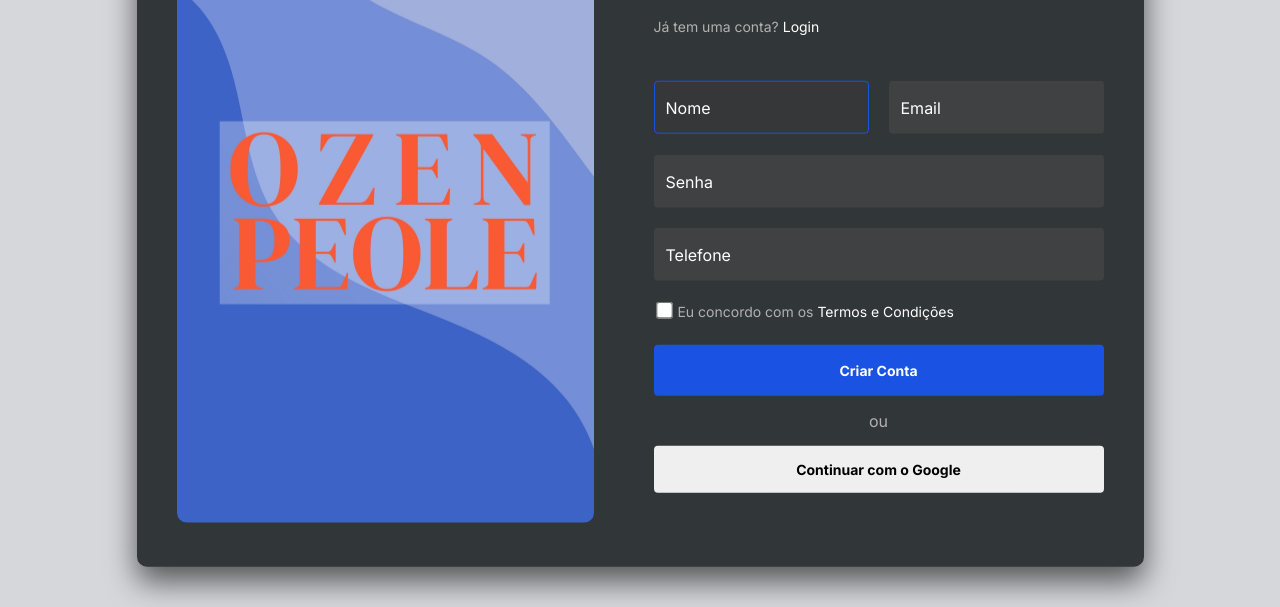
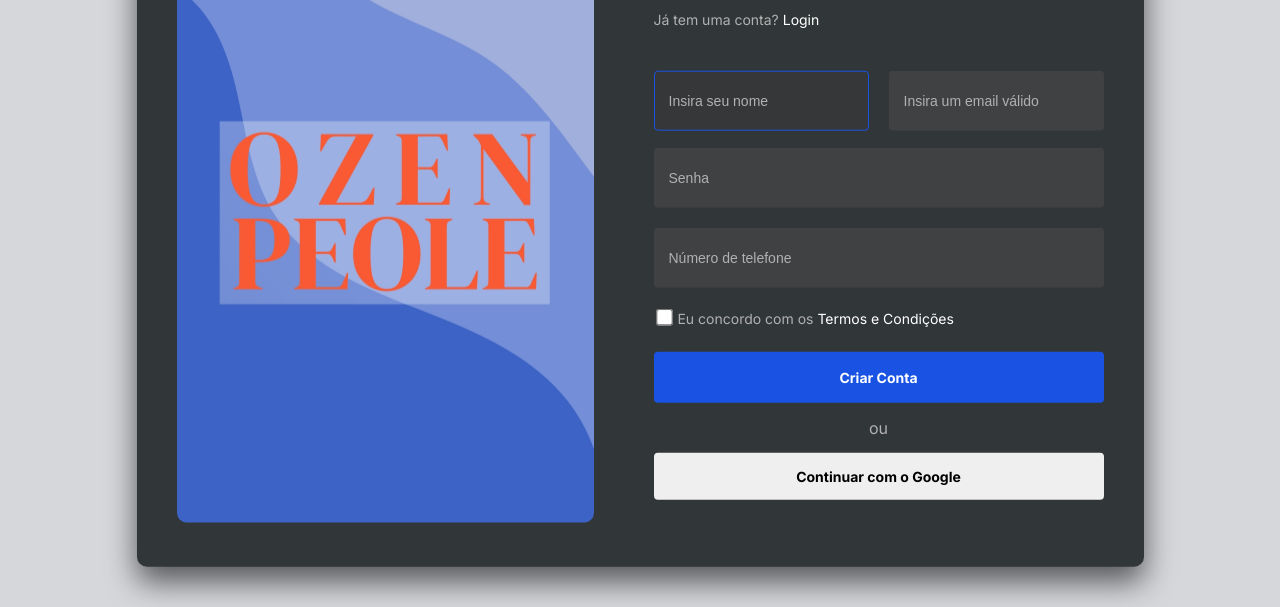
Before and after one commit to enzogran01/site-ozenpeole, a plain HTML site: page cadastro/cadastro.html in a window 1280 px wide. Shown: the part 193-800 px from the top of the page. Drawn offline with Linux system fonts and the light colour scheme.

Commit message:
cadastro/css placeholder addition

```diff
--- a/cadastro/cadastro.html
+++ b/cadastro/cadastro.html
@@ -24,27 +24,27 @@
                 <form id="formulario" action="#" method="post">
                     <div class="form-minigroup">
                         <div class="form-group">
-                            <label class="input-label" for="name">Nome</label>
-                            <input class="input-field" type="text" name="name" autofocus>
+                            <!-- <label class="input-label" for="name">Nome</label> -->
+                            <input placeholder="Insira seu nome" class="input-field" type="text" name="name" required autofocus>
                        </div>
                           <div class="form-group">
-                            <label class="input-label" for="email">Email</label>
-                            <input class="input-field" type="email" name="email">
+                            <!-- <label class="input-label" for="email">Email</label> -->
+                            <input placeholder="Insira um email válido" autocomplete="email" class="input-field" type="email" name="email" required>
                           </div>
                     </div>
 
                     <div class="form-group">
-                        <label class="input-label" for="password">Senha</label>
-                        <input class="input-field" type="password" name="password">
+                        <!-- <label class="input-label" for="password">Senha</label> -->
+                        <input placeholder="Senha" class="input-field" type="password" name="password" required>
                     </div>
 
                     <div class="form-group">
-                        <label class="input-label" for="telephone">Telefone</label>
-                        <input class="input-field" type="tel" name="telephone">
+                        <!-- <label class="input-label" for="telephone">Telefone</label> -->
+                        <input placeholder="Número de telefone" class="input-field" type="tel" name="telephone" maxlength="11" minlength="11" required>
                     </div>
 
                     <div class="terms-conditions">
-                        <input type="checkbox">
+                        <input type="checkbox" required>
                         <label for="">Eu concordo com os <a href="#">Termos e Condições</a></label>
                     </div>
 
--- a/cadastro/css/style.css
+++ b/cadastro/css/style.css
@@ -70,16 +70,13 @@ body {
     text-decoration: underline;
 }
 .input-field {
-
     width: 100%;
-    padding: 8px;
     border-radius: 4px;
     border: 1.7px solid transparent;
     background-color: #4e4e4e7a;
     outline: none;
-    font-family: "Inter", sans-serif;
     font-size: 14px;
-    padding: 17px 12px;
+    padding: 21px 14px;
     color: #fff;
     transition: 0.2s;
 }
@@ -87,16 +84,28 @@ body {
 .input-field:focus {
     border: 1.7px solid #1A53E3;
     background-color: #3a3a3a7a;
-    font-family: "Inter", sans-serif;
     font-size: 14px;
 }
 
-.input-label {
+.input-field::placeholder {
+    color: #b1b1b1;
+}
+
+.input-field::placeholder:focus {
+    display:flex;
+}
+
+
+/* .input-label {
     position: absolute;
     left: 8px;
     transition: all 0.2s;
     padding: 0 4px;
 }
+
+.form-group label {
+    color: #fff;
+} */
 
 .form-group {
     display: flex;
@@ -108,9 +117,6 @@ body {
     width: 100%;
 }
 
-.form-group label {
-    color: #fff;
-}
 
 .form-minigroup {
     display: flex;
@@ -197,6 +203,10 @@ input[type=checkbox] {
     font-family: "Inter", sans-serif;
 }
 
+.input-field:focus + .input-label {
+    opacity: 0; /* Ou qualquer valor que você queira para a transparência */
+}
+
 .img img {
     border-radius: 10px;
     margin: 0;
```
